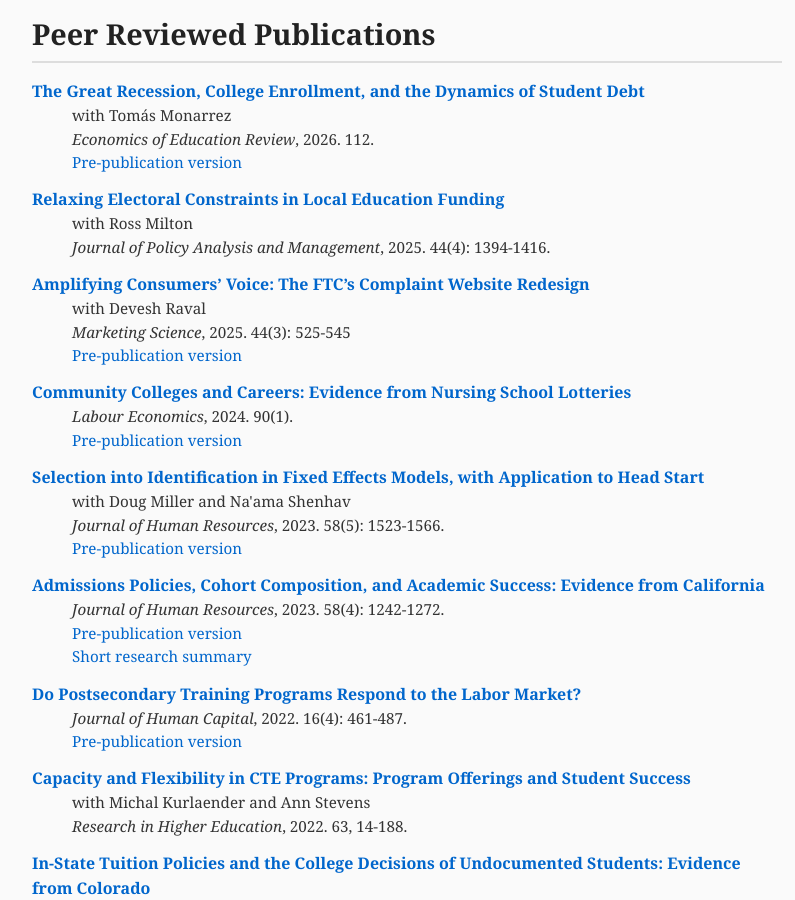
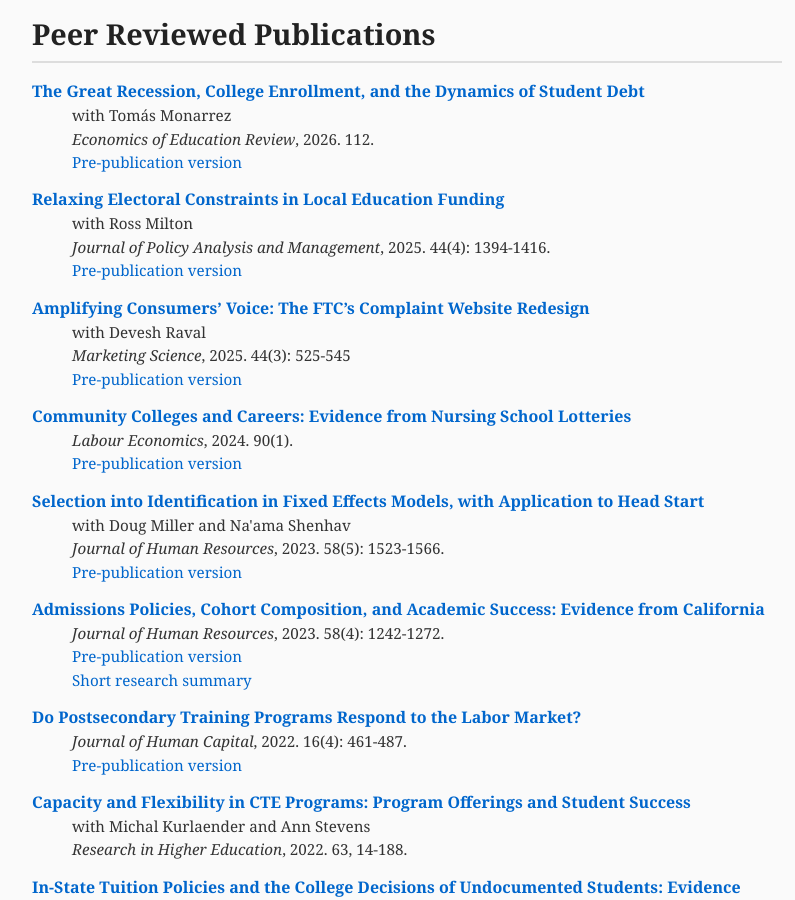
Before and after one commit to mzgrosz/mzgrosz.github.io, a Jekyll site: the page built from index.html, in a window 1280 px wide and 900 px high, scrolled down 644 px. Shown: the whole window, without its empty margins (233-1028 px from the left). Built offline with Jekyll 4.4.1, drawn with Linux system fonts in a browser that asks for light colours.

Commit message:
Update index.html

```diff
--- a/index.html
+++ b/index.html
@@ -44,6 +44,8 @@ title: Michel Grosz
   <b><a href="https://onlinelibrary.wiley.com/doi/10.1002/pam.70023?af=R">Relaxing Electoral Constraints in Local Education Funding</a></b><br>
   <span class="indented-line">with Ross Milton</span>
   <span class="indented-line"><em>Journal of Policy Analysis and Management</em>, 2025. 44(4): 1394-1416.</span>
+  <span class="indented-line"><a href="https://edworkingpapers.com/ai22-524"> Pre-publication version</a></span></p>
+
 </p>
 
 
```
